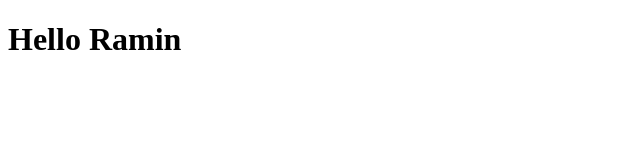
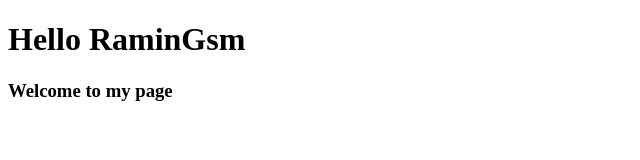
Before and after one commit to RaminGsm/RaminGsm.github.io, a plain HTML site: page index.html in a window 1280 px wide. Shown: the whole page, without its empty margins (0-640 px from the left). Drawn offline with Linux system fonts and the light colour scheme.

Commit message:
Update index.html

```diff
--- a/index.html
+++ b/index.html
@@ -4,6 +4,7 @@
 	</head>
 
 	<body>
-		<h1> Hello Ramin </h1>
+		<h1> Hello RaminGsm </h1>
+		<h3> Welcome to my page </h3>
 	</body>
 </html>
```
